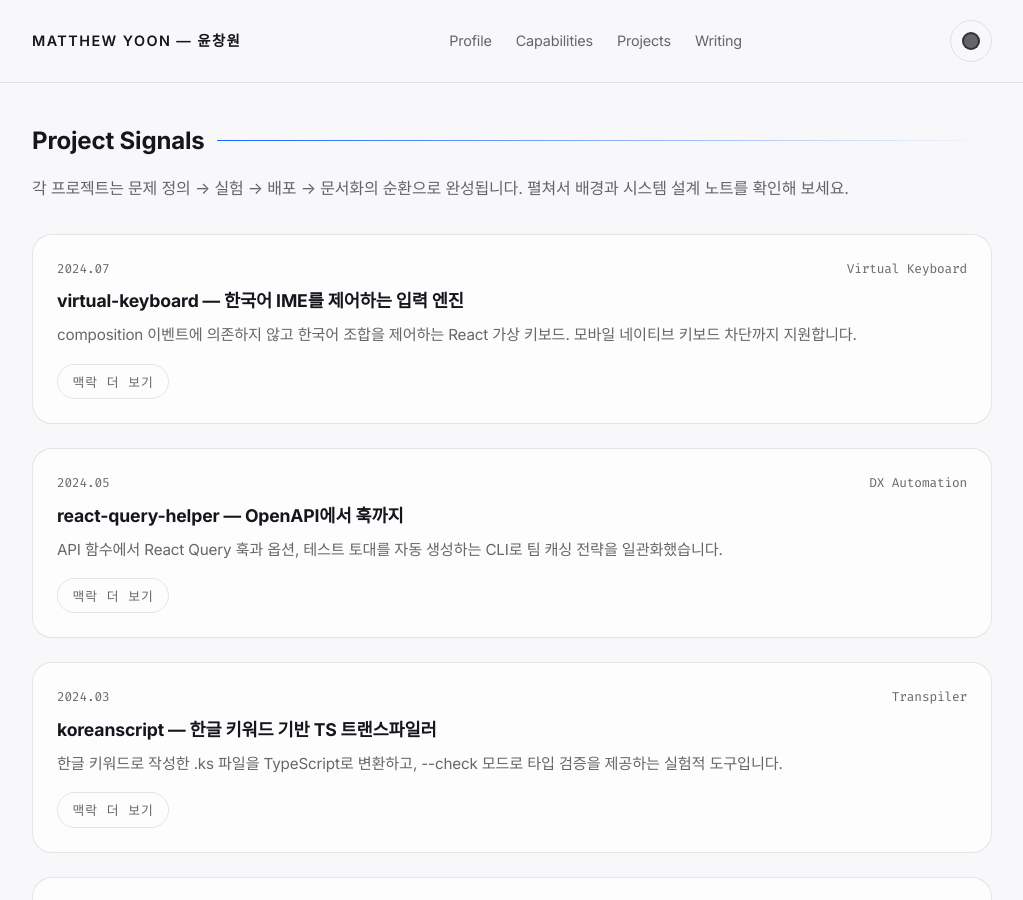
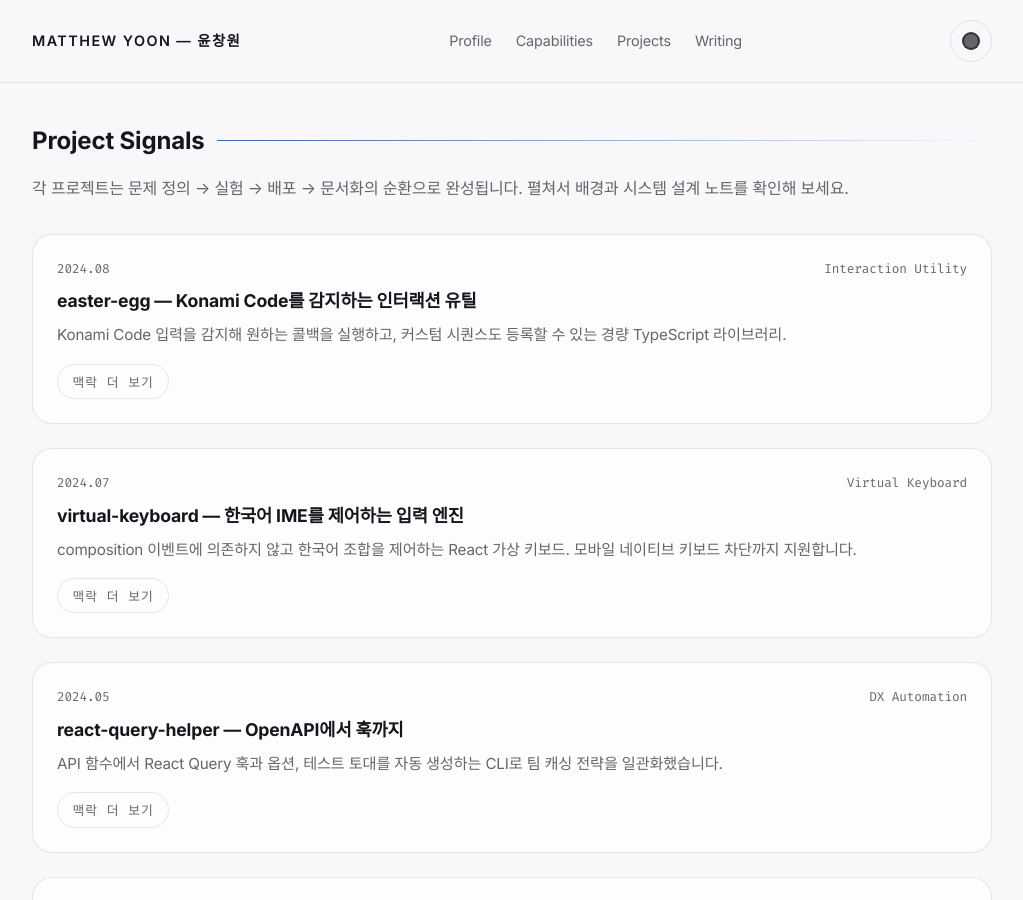
Before and after one commit to uiwwsw/uiwwsw.github.io, a Jekyll site: the page built from index.markdown, in a window 1280 px wide and 900 px high, scrolled down 2128 px. Shown: the whole window, without its empty margins (128-1151 px from the left). Built offline with Jekyll 4.4.1, drawn with Linux system fonts in a browser that asks for light colours; some of the changed text lies outside the part shown.

Commit message:
Add easter-egg project highlights

```diff
--- a/index.markdown
+++ b/index.markdown
@@ -99,6 +99,18 @@
     <div class="timeline" data-timeline>
       <article class="timeline-item">
         <div class="timeline-item__meta">
+          <span>2024.08</span>
+          <span>Interaction Utility</span>
+        </div>
+        <h3 class="timeline-item__title">easter-egg — Konami Code를 감지하는 인터랙션 유틸</h3>
+        <p class="timeline-item__summary">Konami Code 입력을 감지해 원하는 콜백을 실행하고, 커스텀 시퀀스도 등록할 수 있는 경량 TypeScript 라이브러리.</p>
+        <button class="timeline-item__toggle" type="button" aria-expanded="false">맥락 더 보기</button>
+        <div class="timeline-item__detail" hidden>
+          <p>window 이벤트에 안전하게 keyup 리스너를 붙이고 떼는 헬퍼를 제공해 리액트/바닐라 어디서든 쉽게 쓸 수 있습니다. Konami Code 외에도 원하는 키 시퀀스를 타입으로 정의하고, 반복 입력 제한이나 중첩 등록을 옵션으로 제어해 Easter Egg 연출을 빠르게 연결했습니다.</p>
+        </div>
+      </article>
+      <article class="timeline-item">
+        <div class="timeline-item__meta">
           <span>2024.07</span>
           <span>Virtual Keyboard</span>
         </div>
@@ -171,6 +183,16 @@
       <button class="chip" type="button" data-filter="experience">경험 설계</button>
     </div>
     <div class="project-grid" data-project-list>
+      <article class="project-card" data-category="experience tooling">
+        <span class="project-card__meta">2024 · Interaction Utility</span>
+        <h3 class="project-card__title">easter-egg</h3>
+        <p class="project-card__description">Konami Code 시퀀스를 감지해 easter egg 콜백을 실행하는 경량 TypeScript 라이브러리. 리스너 등록/해제를 헬퍼로 추상화했습니다.</p>
+        <ul class="project-card__tags">
+          <li>TypeScript</li>
+          <li>Konami Code</li>
+          <li>Micro Interaction</li>
+        </ul>
+      </article>
       <article class="project-card" data-category="story experience">
         <span class="project-card__meta">2024 · Story Engine</span>
         <h3 class="project-card__title">Polaroid Syntax</h3>
```
